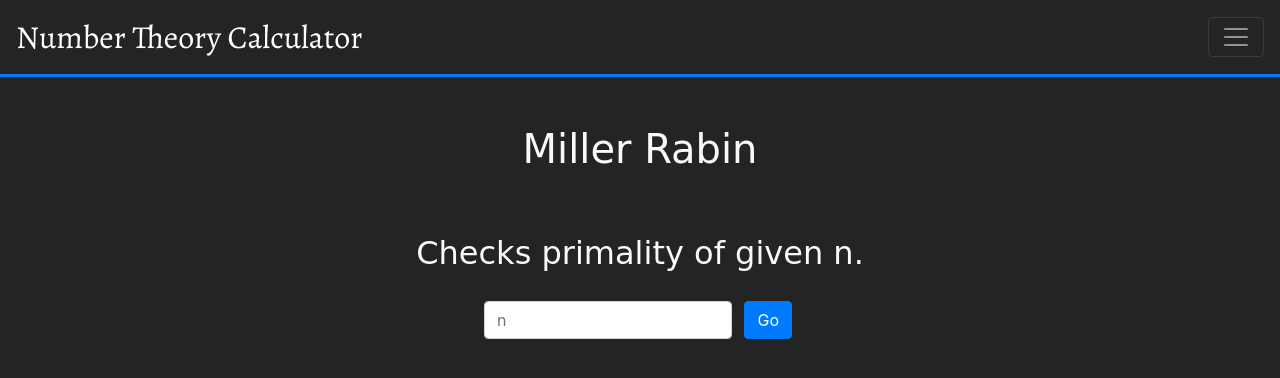
After one commit to AliJaafar21/Number-Theory-Calculator, a Django app: page /miller-rabin in a window 1280 px wide. The commit adds this page. Shown: the top 378 px of the page. Run offline with Django 4.2, Linux system fonts and the light colour scheme; some libraries are stand-ins or nearby versions; some web fonts are replaced.

Commit message:
implement Miller Rabin algorithm

```diff
--- a/NumberTheoryCalculator/urls.py
+++ b/NumberTheoryCalculator/urls.py
@@ -17,12 +17,13 @@ Including another URLconf
 from django.urls import path
 from calculator_app.views import (
     HomePageView, PrimeFactorizationView, ChineseRemainderTheoremView,
-    FastExponentiationView
+    FastExponentiationView, MillerRabinView
 )
 
 urlpatterns = [
     path('', HomePageView),
     path('prime-factorization', PrimeFactorizationView),
     path('chinese-remainder-theorem', ChineseRemainderTheoremView),
-    path('fast-exponentiation', FastExponentiationView)
+    path('fast-exponentiation', FastExponentiationView),
+    path('miller-rabin', MillerRabinView)
 ]
--- /dev/null
+++ b/calculator_app/templates/MillerRabin.html
@@ -0,0 +1,25 @@
+{% extends "base.html" %}
+
+{% block body %}
+
+<div class="d-flex flex-column align-items-center">
+    <h1 class="text-center text-light highlight-none font-averia mt-5">Miller Rabin</h1>
+    <p class="text-center text-light highlight-none font-averia font-xx-large mt-5"> Checks primality of given n.</p>
+    <form class="d-flex flex-column flex-md-row flex-lg-row flex-xl-row align-items-center w-25" method="POST" action="/miller-rabin">
+        {% csrf_token %}
+        <input type="text" name="n" required pattern="[0-9]+" class="form-control m-1" placeholder="n">
+        <button class="btn btn-primary m-2" type="submit">Go</button>
+    </form>
+</div>
+
+    {% if result is not None %}
+    <div class="d-flex flex-column align-items-center">
+        {% if result == True %}
+        <span class="font-averia font-xx-large text-light text-center my-5">{{ n }} is a prime or pseudoprime.</span>
+        {% else %}
+        <span class="font-averia font-xx-large text-light text-center my-5">{{ n }} is composite.</span>
+        {% endif %}
+    </div>
+    {% endif %}
+
+{% endblock %}
--- a/calculator_app/templates/index.html
+++ b/calculator_app/templates/index.html
@@ -17,7 +17,7 @@
     </div>
     <div class="card-deck m-1">
         <div class="card bg-dark mx-5 mb-5">
-          <a class="card-body text-light link-underline-none" href="/miller-rabin-algorithm">
+          <a class="card-body text-light link-underline-none" href="/miller-rabin">
             <h1 class="card-title text-center highlight-none font-averia">Miller Rabin Algorithm</h1>
           </a>
         </div>
--- a/calculator_app/templates/navbar.html
+++ b/calculator_app/templates/navbar.html
@@ -7,7 +7,7 @@
     <div class="navbar-nav">
       <a class="nav-item nav-link text-primary px-5 font-alegreya" href="/prime-factorization">Prime Factorization<span class="sr-only">(current)</span></a>
       <a class="nav-item nav-link text-primary px-5 font-alegreya" href="/totient-function-computation">Totient Function Computation</a>
-      <a class="nav-item nav-link text-primary px-5 font-alegreya" href="/miller-rabin-algorithm">Miller Rabin Algorithm</a>
+      <a class="nav-item nav-link text-primary px-5 font-alegreya" href="/miller-rabin">Miller Rabin Algorithm</a>
       <a class="nav-item nav-link text-primary px-5 font-alegreya" href="/fast-exponentiation">Fast Exponentiation</a>
       <a class="nav-item nav-link text-primary px-5 font-alegreya" href="/chinese-remainder-theorem">Chinese Remainder Theorem</a>
     </div>
--- a/calculator_app/views.py
+++ b/calculator_app/views.py
@@ -2,6 +2,7 @@ from django.shortcuts import render
 from utilities.PrimeFactorization import PrimeFactorization
 from utilities.ChineseRemainderTheorem import chineseRemainderTheoremScenario1, chineseRemainderTheoremScenario2
 from utilities.FastExponentiation import FastExponentiation
+from utilities.MillerRabinAlgorithm import findIntegers, MillerRabin
 
 def HomePageView(request):
     return render(request, 'index.html')
@@ -72,3 +73,13 @@ def FastExponentiationView(request):
         return render(request, 'FastExponentiation.html', {'a': a, 'b': b, 'n': n, 'result': result})
 
     return render(request, 'FastExponentiation.html')
+
+
+def MillerRabinView(request):
+
+    if request.method == 'POST':
+        n = int(request.POST.get('n'))
+        result = MillerRabin(n)
+        return render(request, 'MillerRabin.html', {'n': n, 'result': result})
+
+    return render(request, 'MillerRabin.html')
```
Also changed, not shown: utilities/MillerRabinAlgorithm.py (added, +42 -0 lines).
